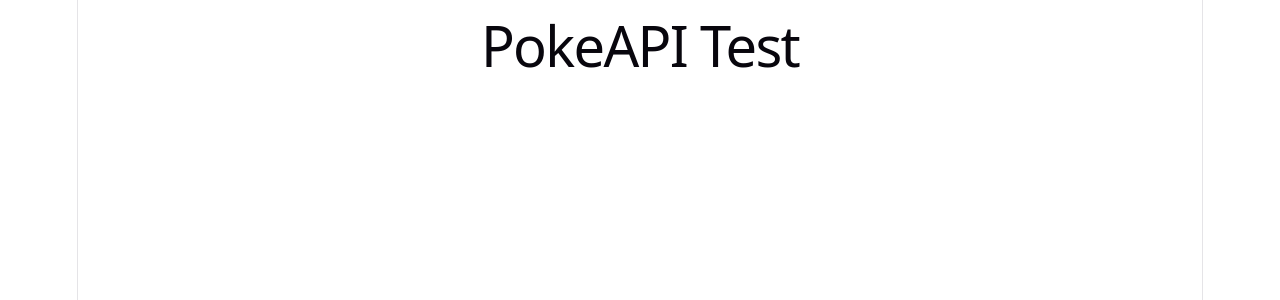
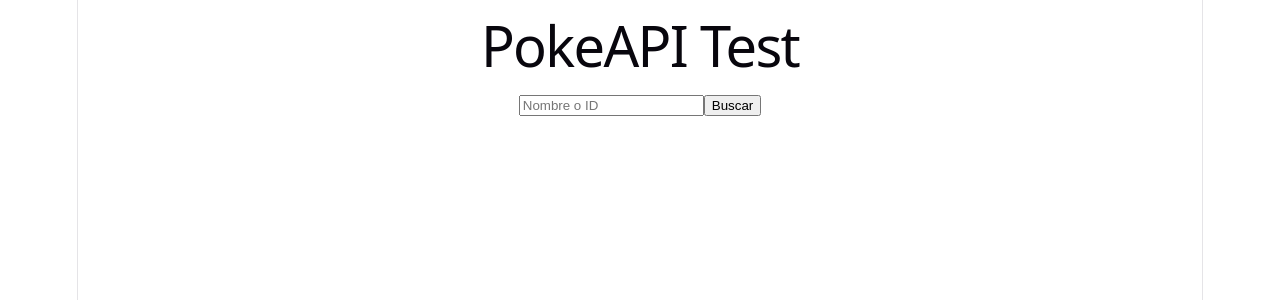
Before and after one commit to matumir/TP3, a React (Vite) app in the folder trabajopractico3/: page / in a window 1280 px wide. Shown: the top 300 px of the page. Built offline with nearby package versions, Linux system fonts and the light colour scheme; no server answers.

Commit message:
Consultas APIRest, búsquedas - error

```diff
--- a/trabajopractico3/src/App.jsx
+++ b/trabajopractico3/src/App.jsx
@@ -1,28 +1,56 @@
 import { useEffect, useState } from "react";
 import axios from 'axios'
+import { getPokemon } from "./services/pokeapi";
 import './App.css'
 
 function App() {
 
   const [pokemon, setPokemon] = useState(null);
+  const [busqueda, setBusqueda] = useState("");
+  const [loading, setLoading] = useState(false);
+  const [error, setError] = useState(false);
+  const buscarPokemon = () => {
+    if (!busqueda) return;
 
-  useEffect(() => {
-    axios.get("https://pokeapi.co/api/v2/pokemon/mew")
+    setLoading(true);
+    setError(false);
+
+    axios.get(`https://pokeapi.co/api/v2/pokemon/${busqueda.toLowerCase()}`)
       .then((response) => {
-        console.log(response);
         setPokemon(response.data);
       })
-
       .catch((error) => {
-        console.log("Error:", error);
+        console.log(error);
+        setError(true);
+        setPokemon(null);
+      })
+      .finally(() => {
+        setLoading(false);
       });
-  }, []);
+  };
 
   return (
     <div>
       <h1>PokeAPI Test</h1>
 
-      {pokemon && (
+      <input
+        type="text"
+        placeholder="Nombre o ID"
+        value={busqueda}
+        onChange={(e) =>
+          setBusqueda(e.target.value)
+        }
+      />
+
+      <button onClick={buscarPokemon}>
+        Buscar
+      </button>
+
+      {loading && <p>Cargando...</p>}
+
+      {error && <p>Error: Pokémon no encontrado</p>}
+
+      {pokemon && !loading && !error && (
         <div>
           <h2>{pokemon.name}</h2>
 
@@ -30,7 +58,7 @@
             src={pokemon.sprites.front_default}
             alt={pokemon.name}
           />
-
+          <p>ID: #{pokemon.id}</p>
           <p>Altura: {pokemon.height}</p>
           <p>Peso: {pokemon.weight}</p>
         </div>
--- /dev/null
+++ b/trabajopractico3/src/services/pokeapi.js
@@ -0,0 +1,9 @@
+import axios from "axios";
+
+const api = axios.create({
+  baseURL: "https://pokeapi.co/api/v2",
+});
+
+export const getPokemon = (name) => {
+  return api.get(`/pokemon/${name}`);
+};
```
